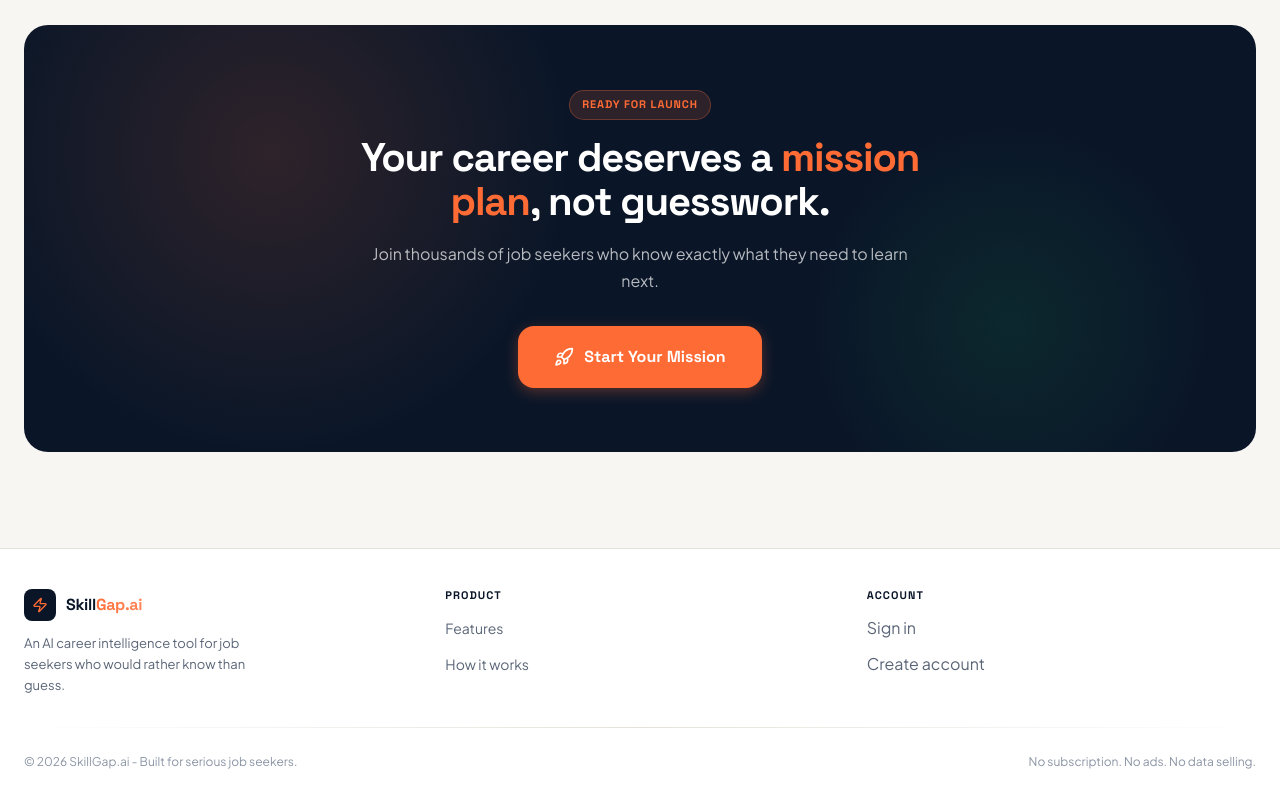
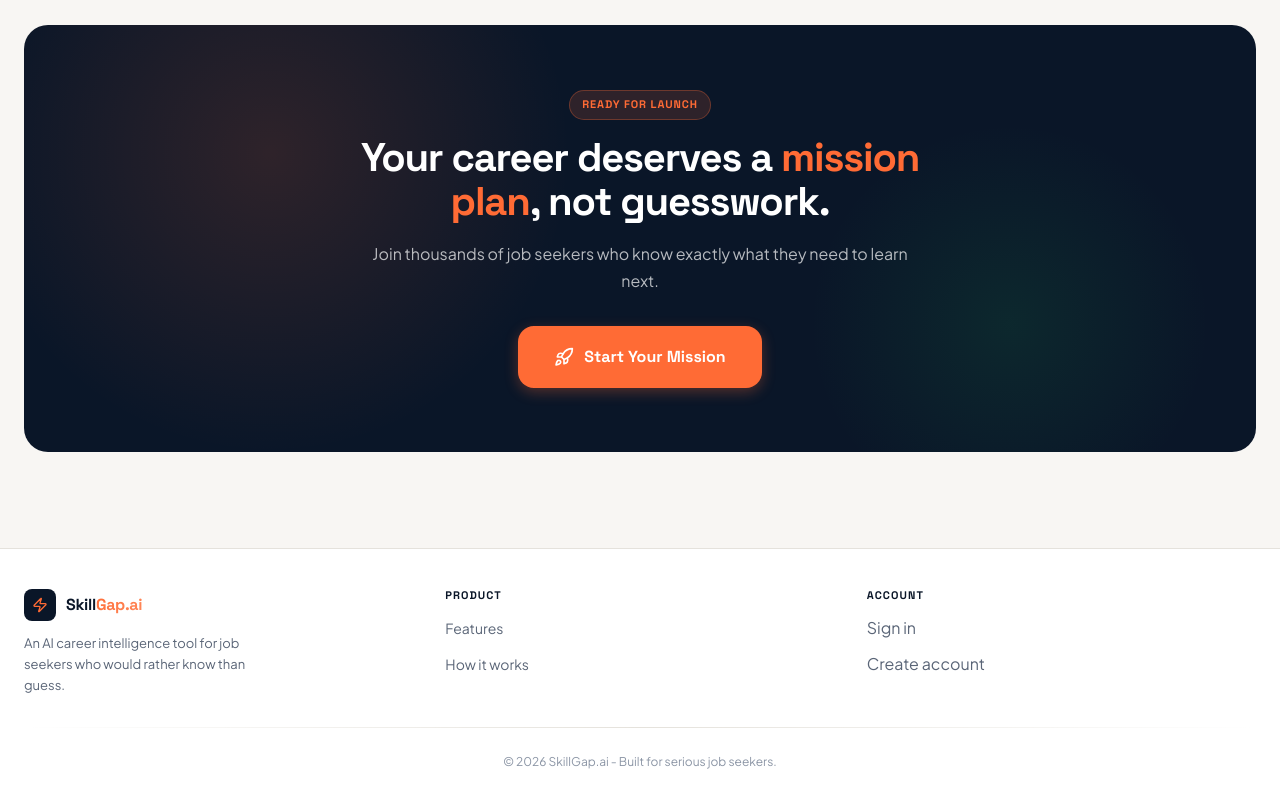
Before and after one commit to Theani7/skillgap.ai, a React (Vite) app in the folder frontend/: page / in a window 1280 px wide. Shown: the part 3132-3932 px from the top of the page. Built offline with nearby package versions, Linux system fonts and the light colour scheme; no server answers.

Commit message:
Remove tagline from footer

```diff
--- a/frontend/src/pages/Landing.jsx
+++ b/frontend/src/pages/Landing.jsx
@@ -959,14 +959,11 @@ const Landing = ({ openAuthModal }) => {
           <div className="mc-divider" style={{ marginBottom: '24px' }} />
 
           <div style={{
-            display: 'flex', alignItems: 'center', justifyContent: 'space-between',
+            display: 'flex', alignItems: 'center', justifyContent: 'center',
             flexWrap: 'wrap', gap: '12px',
           }}>
             <p style={{ fontSize: '12px', color: 'var(--color-text-light)', margin: 0 }}>
               © {new Date().getFullYear()} SkillGap.ai - Built for serious job seekers.
-            </p>
-            <p style={{ fontSize: '12px', color: 'var(--color-text-light)', margin: 0 }}>
-              No subscription. No ads. No data selling.
             </p>
           </div>
         </div>
```
